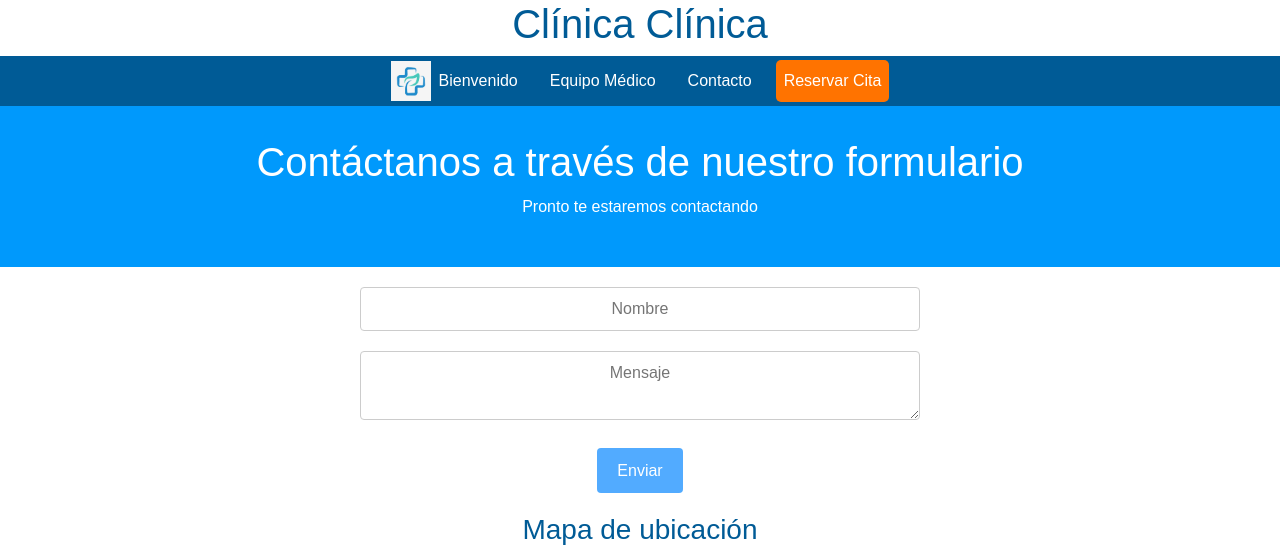
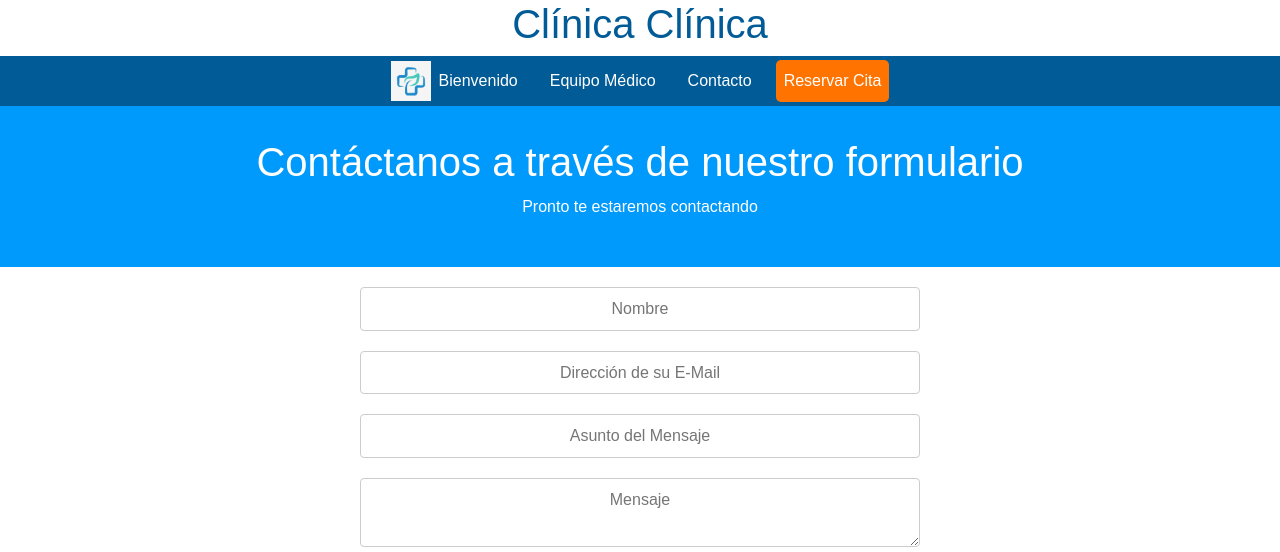
Before and after one commit to maraloaven/evaluacion-m2-ejercicio-practico-4, a website: page contacto.html in a window 1280 px wide. Shown: the top 552 px of the page. Drawn offline with Linux system fonts and the light colour scheme.

Commit message:
formulario de mensaje

```diff
--- a/contacto.html
+++ b/contacto.html
@@ -49,6 +49,8 @@
     <section>
       <form class="contact">
         <input type="text" class="contact__input" placeholder="Nombre">
+        <input type="text" class="contact__input" placeholder="Dirección de su E-Mail">
+        <input type="text" class="contact__input" placeholder="Asunto del Mensaje">
         <textarea class="contact__input" placeholder="Mensaje"></textarea>
         <button class="contact__button">Enviar</button>
       </form>
```
Also changed, not shown: scss/vendor/_bootstrap.scss (added).
